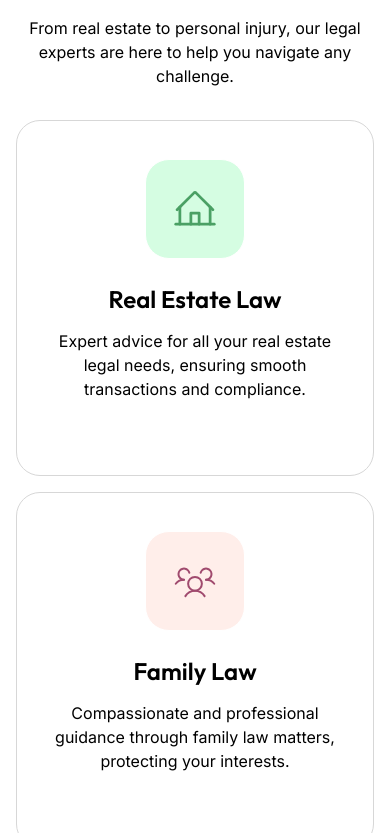
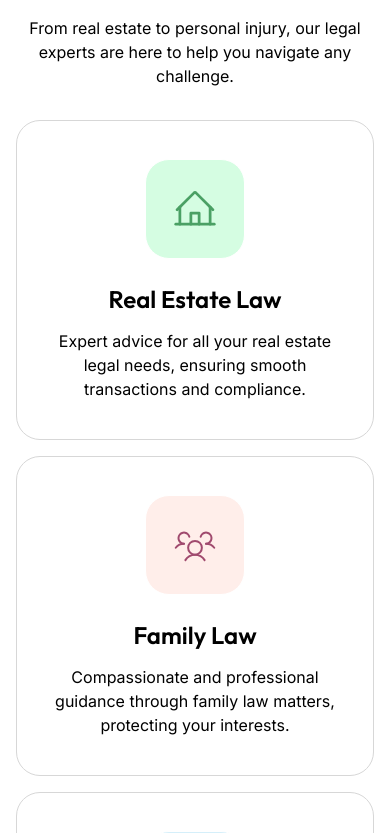
Before and after one commit to marble-legal/marble-legal-landing, a Next.js app: page / in a window 390 px wide. Shown: the part 1571-2404 px from the top of the page. Built offline with nearby package versions, Linux system fonts and the light colour scheme.

Commit message:
Fix extra spacing in cards

```diff
--- a/src/app/components/features.tsx
+++ b/src/app/components/features.tsx
@@ -90,7 +90,7 @@ function Card({ title, description, image, delay }: any) {
     <Animated
       delay={delay}
       variant="moveFromBottom"
-      className="flex flex-col md:w-[calc(33.33%-1rem)] border border-[#D7D7D7] rounded-[1.5rem] px-[2rem] py-[2.375rem] items-center text-center flex-grow min-h-[356px]"
+      className="flex flex-col md:w-[calc(33.33%-1rem)] border border-[#D7D7D7] rounded-[1.5rem] px-[2rem] py-[2.375rem] items-center text-center flex-grow h-fit md:h-auto md:min-h-[356px]"
     >
       <Image
         src={image}
```
